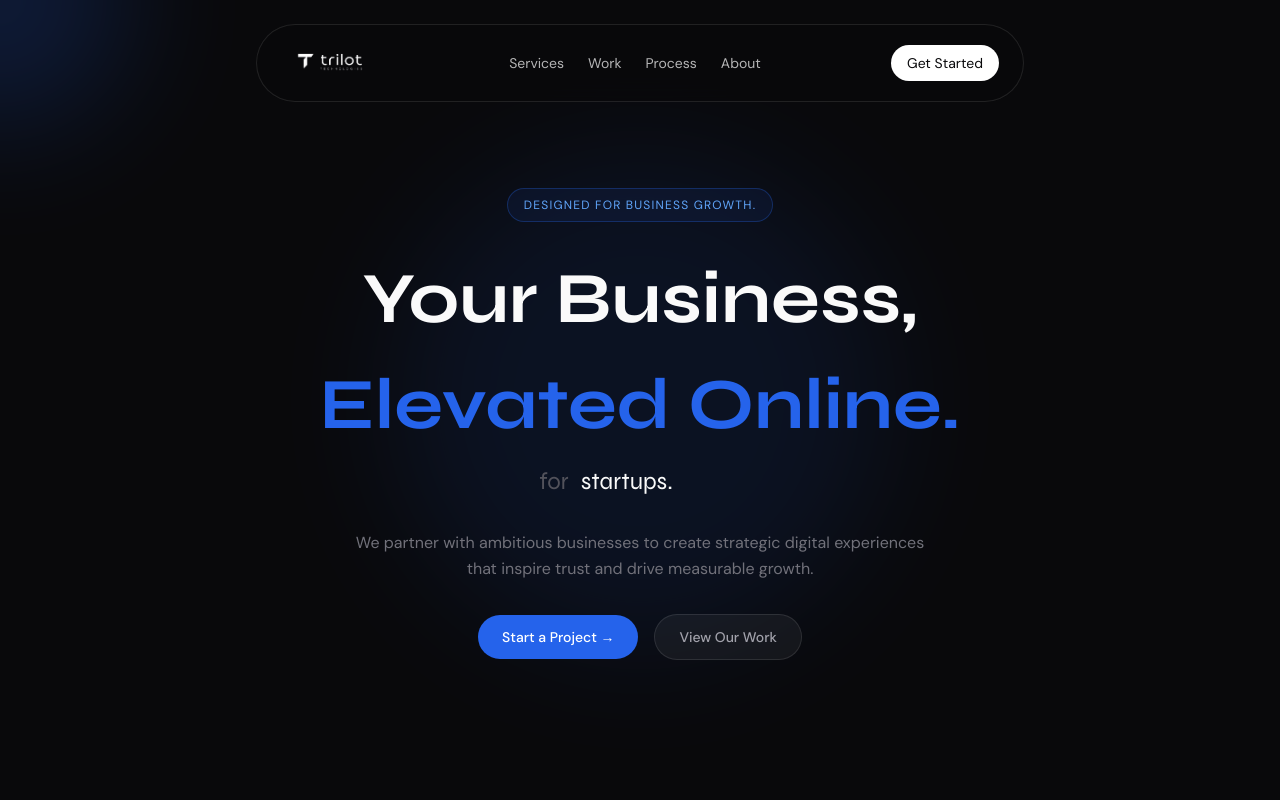
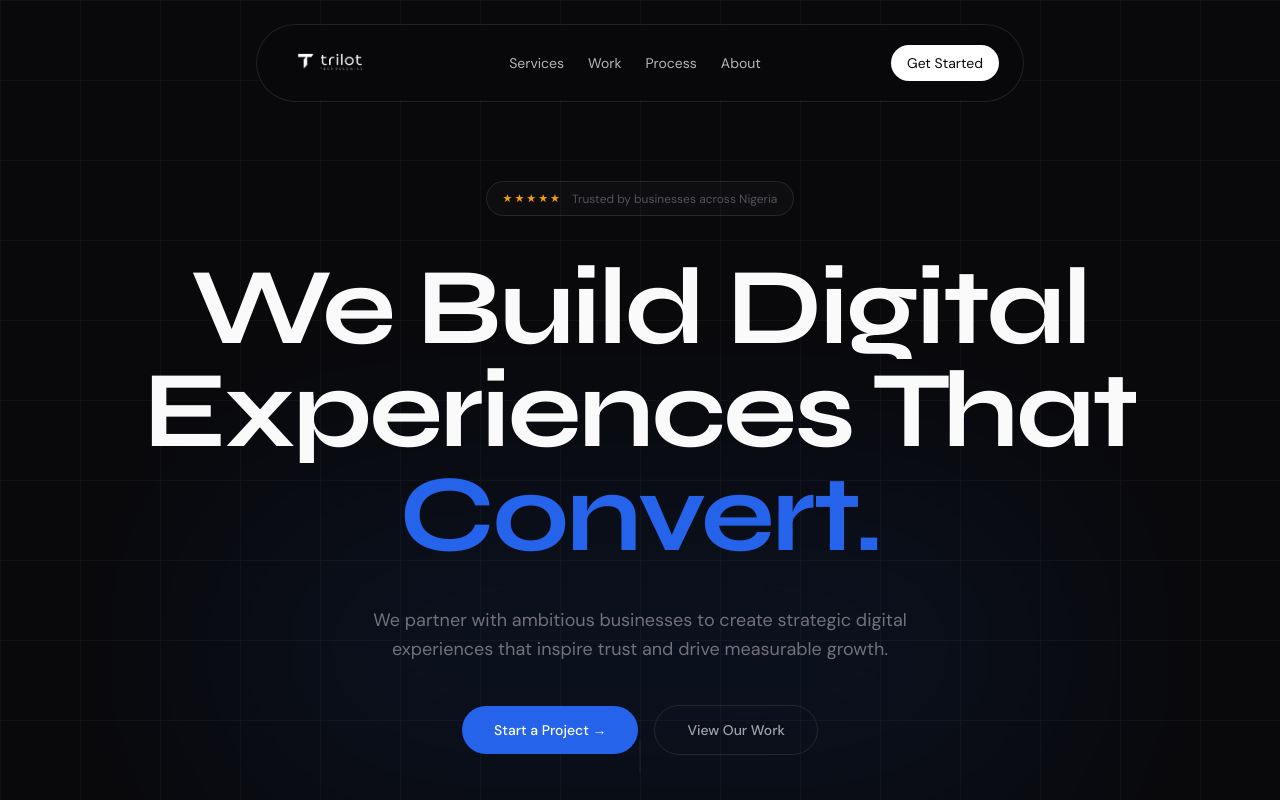
Before and after one commit to NemoCode-3011/trilot-technologies, a React (Vite) app: page / in a window 1280 px wide. Shown: the top 800 px of the page. Built offline with nearby package versions, Linux system fonts and the light colour scheme.

Commit message:
feat: Add SmoothScroll component and integrate into App; update dependencies

```diff
--- a/package.json
+++ b/package.json
@@ -12,6 +12,7 @@
   "dependencies": {
     "@tailwindcss/vite": "^4.3.3",
     "i": "^0.3.7",
+    "lenis": "^1.3.25",
     "lucide-react": "^1.25.0",
     "motion": "^12.42.2",
     "npm": "^11.18.0",
--- a/src/App.tsx
+++ b/src/App.tsx
@@ -10,6 +10,7 @@ import LoadingScreen from "./components/LoadingScreen";
 import ContactModal from "./components/ContactModal";
 import Scrolltotop from "./components/ScrollToTop";
 import { useState } from "react";
+import SmoothScroll from "./components/SmoothScroll"
 
 function App() {
   const [modalOpen, setModalOpen] = useState(false);
@@ -18,6 +19,7 @@ function App() {
     <BrowserRouter>
       <LoadingScreen />
       <Scrolltotop />
+       <SmoothScroll>
       <ContactModal isOpen={modalOpen} onClose={() => setModalOpen(false)} />
       <Navbar onContactClick={() => setModalOpen(true)} />
       <Routes>
@@ -31,6 +33,7 @@ function App() {
         <Route path="/work/arcadia" element={<Arcadia />} />
       </Routes>
       <Footer />
+      </SmoothScroll>
     </BrowserRouter>
   );
 }
--- a/src/components/LoadingScreen.tsx
+++ b/src/components/LoadingScreen.tsx
@@ -11,7 +11,6 @@ const LoadingScreen = () => {
   const intervalRef = useRef<ReturnType<typeof setInterval> | null>(null);
 
   useEffect(() => {
-    // Start typing after T mark draws (1.2s)
     const typingStart = setTimeout(() => {
       let i = 0;
       intervalRef.current = setInterval(() => {
@@ -20,7 +19,6 @@ const LoadingScreen = () => {
           i++;
         } else {
           if (intervalRef.current) clearInterval(intervalRef.current);
-          // Show "technologies" after typing done
           setTimeout(() => setShowTech(true), 400);
         }
       }, 120);
--- /dev/null
+++ b/src/components/SmoothScroll.tsx
@@ -0,0 +1,21 @@
+import { useEffect, type ReactNode } from "react";
+import Lenis from "lenis";
+
+export default function SmoothScroll({ children }: { children: ReactNode }) {
+  useEffect(() => {
+    const lenis = new Lenis({
+      duration: 1.1,
+      easing: (t) => 1 - Math.pow(1 - t, 3),
+    });
+
+    function raf(time: number) {
+      lenis.raf(time);
+      requestAnimationFrame(raf);
+    }
+    requestAnimationFrame(raf);
+
+    return () => lenis.destroy();
+  }, []);
+
+  return <>{children}</>;
+}
--- a/src/sections/Hero.tsx
+++ b/src/sections/Hero.tsx
@@ -1,138 +1,85 @@
 import { useState, useEffect } from "react";
-import { motion, AnimatePresence } from "motion/react";
+import { motion } from "motion/react";
+import { Link } from "react-router-dom";
 
-const rotatingWords = [
-  "restaurants.",
-  "barbershops.",
-  "real estate.",
-  "startups.",
-  "businesses.",
-];
+const headline = ["We Build Digital", "Experiences That", "Convert."];
 
 const Hero = ({ onContactClick }: { onContactClick: () => void }) => {
   const [mounted, setMounted] = useState(false);
-  const [wordIndex, setWordIndex] = useState(0);
 
   useEffect(() => {
-    const timer = setTimeout(() => setMounted(true), 500);
-    return () => clearTimeout(timer);
-  }, []);
-
-  useEffect(() => {
-    const interval = setInterval(() => {
-      setWordIndex((prev) => (prev + 1) % rotatingWords.length);
-    }, 2000);
-    return () => clearInterval(interval);
-  }, []);
-
-  const [mousePosition, setMousePosition] = useState({ x: 0, y: 0 });
-
-  useEffect(() => {
-    const handleMouseMove = (e: MouseEvent) => {
-      setMousePosition({ x: e.clientX, y: e.clientY });
-    };
-    window.addEventListener("mousemove", handleMouseMove);
-    return () => window.removeEventListener("mousemove", handleMouseMove);
-  }, []);
+    const timer = setTimeout(() => setMounted(true), 5000);
+    return () => clearTimeout(timer)
+    setMounted(true);
+    console.log(mounted);
+  }, [mounted]);
 
   return (
     <section
       id="hero"
-      className="relative h-screen min-h-175 flex items-center justify-center overflow-hidden"
+      className="relative min-h-screen flex flex-col items-center justify-center overflow-hidden px-6"
       style={{ backgroundColor: "#09090B" }}
     >
-      {/* Cursor glow */}
-      <motion.div
-        className="absolute w-64 h-64 rounded-full pointer-events-none blur-3xl opacity-20"
+      <div
+        className="absolute inset-0 opacity-[0.03]"
         style={{
-          backgroundColor: "#2563EB",
-          left: mousePosition.x - 128,
-          top: mousePosition.y - 128,
+          backgroundImage: `linear-gradient(#ffffff 1px, transparent 1px), linear-gradient(90deg, #ffffff 1px, transparent 1px)`,
+          backgroundSize: "80px 80px",
         }}
-        animate={{
-          left: mousePosition.x - 128,
-          top: mousePosition.y - 128,
-        }}
-        transition={{ type: "spring", damping: 30, stiffness: 200 }}
       />
-      {/* Blue glow */}
       <div
-        className="absolute top-1/2 left-1/2 -translate-x-1/2 -translate-y-1/2 w-125 h-125 rounded-full opacity-10 blur-3xl pointer-events-none"
+        className="absolute bottom-0 left-1/2 -translate-x-1/2 w-200 h-75 blur-[120px] opacity-10 pointer-events-none"
         style={{ backgroundColor: "#2563EB" }}
       />
-
-      <div className="relative z-10 max-w-4xl mx-auto px-6 text-center flex flex-col items-center gap-8 pt-32 pb-20">
-        {/* Badge */}
+      <div className="relative z-10 max-w-6xl mx-auto w-full flex flex-col items-center text-center gap-10 pt-24">
         <motion.div
           initial={{ opacity: 0, y: 10 }}
           animate={mounted ? { opacity: 1, y: 0 } : {}}
           transition={{ duration: 0.5, delay: 0.1 }}
-          className="flex items-center gap-2 px-4 py-2 rounded-full border text-xs uppercase tracking-widest"
+          className="flex items-center gap-3 px-4 py-2 rounded-full border mt-10"
           style={{
-            borderColor: "rgba(37, 99, 235, 0.3)",
-            backgroundColor: "rgba(37, 99, 235, 0.08)",
-            color: "#60A5FA",
+            borderColor: "#27272A",
+            backgroundColor: "rgba(255,255,255,0.02)",
           }}
         >
-          Designed for Business Growth.
+          <div className="flex items-center gap-0.5">
+            {[...Array(5)].map((_, i) => (
+              <span key={i} style={{ color: "#F59E0B", fontSize: "11px" }}>
+                ★
+              </span>
+            ))}
+          </div>
+          <span className="text-xs" style={{ color: "#52525B" }}>
+            Trusted by businesses across Nigeria
+          </span>
         </motion.div>
-
-        {/* Headline */}
-        <div className="flex flex-col items-center gap-4">
-          {/* Instead of y: "100%" use opacity + y */}
+        <div className="flex flex-col items-center gap-0">
+          {headline.map((line, i) => (
+            <div key={line} className="overflow-hidden">
               <motion.h1
-            initial={{ opacity: 0, y: 30 }}
-            animate={mounted ? { opacity: 1, y: 0 } : {}}
-            transition={{ duration: 0.7, delay: 0.2, ease: "easeOut" }}
-            className="text-5xl md:text-6xl lg:text-7xl font-heading font-bold leading-tight"
-            style={{ color: "#FAFAFA" }}
+                initial={{ y: "100%" }}
+                animate={mounted ? { y: 0 } : {}}
+                transition={{
+                  duration: 0.9,
+                  delay: 0.2 + i * 0.12,
+                  ease: "easeOut",
+                }}
+                className="font-heading font-bold leading-[0.95] tracking-tight"
+                style={{
+                  fontSize: "clamp(52px, 8.5vw, 130px)",
+                  color: i === headline.length - 1 ? "#2563EB" : "#FAFAFA",
+                }}
               >
-            Your Business,
+                {line}
               </motion.h1>
-
-          <motion.h1
-            initial={{ opacity: 0, y: 30 }}
-            animate={mounted ? { opacity: 1, y: 0 } : {}}
-            transition={{ duration: 0.7, delay: 0.35, ease: "easeOut" }}
-            className="text-5xl md:text-6xl lg:text-7xl font-heading font-bold leading-tight"
-            style={{ color: "#2563EB" }}
-          >
-            Elevated Online.
-          </motion.h1>
-
-          {/* Rotating words line */}
-          <motion.div
-            initial={{ opacity: 0 }}
-            animate={mounted ? { opacity: 1 } : {}}
-            transition={{ duration: 0.5, delay: 0.6 }}
-            className="flex items-center gap-3 text-3xl md:text-2xl font-heading"
-            style={{ color: "#52525B" }}
-          >
-            <span>for</span>
-            <div className="relative h-8   w-40 text-left">
-              <AnimatePresence mode="wait">
-                <motion.span
-                  key={wordIndex}
-                  initial={{ y: "100%", opacity: 0 }}
-                  animate={{ y: 0, opacity: 1 }}
-                  exit={{ y: "-100%", opacity: 0 }}
-                  transition={{ duration: 0.3, ease: "easeInOut" }}
-                  className="absolute"
-                  style={{ color: "#FAFAFA" }}
-                >
-                  {rotatingWords[wordIndex]}
-                </motion.span>
-              </AnimatePresence>
             </div>
-          </motion.div>
+          ))}
         </div>
-
-        {/* Subtext */}
         <motion.p
           initial={{ opacity: 0, y: 20 }}
           animate={mounted ? { opacity: 1, y: 0 } : {}}
           transition={{ duration: 0.6, delay: 0.7 }}
-          className="text-base leading-relaxed max-w-xl"
+          className="text-base md:text-lg leading-relaxed max-w-xl"
           style={{ color: "#71717A" }}
         >
           We partner with ambitious businesses to create strategic digital
@@ -144,32 +91,47 @@ const Hero = ({ onContactClick }: { onContactClick: () => void }) => {
           initial={{ opacity: 0, y: 20 }}
           animate={mounted ? { opacity: 1, y: 0 } : {}}
           transition={{ duration: 0.6, delay: 0.9 }}
-          className="flex flex-col sm:flex-row items-center gap-4 w-full sm:w-auto"
+          className="flex flex-col sm:flex-row items-center gap-4"
         >
           <motion.button
             onClick={onContactClick}
             whileHover={{ scale: 1.02 }}
             whileTap={{ scale: 0.98 }}
-            className="w-full sm:w-auto px-6 py-3 rounded-full text-sm font-medium text-white text-center cursor-pointer"
+            className="px-8 py-3.5 rounded-full text-sm font-medium text-white cursor-pointer"
             style={{ backgroundColor: "#2563EB" }}
           >
             Start a Project →
           </motion.button>
-          <motion.a
-            href="#portfolio"
-            whileHover={{ scale: 1.02 }}
-            whileTap={{ scale: 0.98 }}
-            className="w-full sm:w-auto px-6 py-3 rounded-full text-sm font-medium border text-center"
+          <motion.div whileHover={{ scale: 1.02 }} whileTap={{ scale: 0.98 }}>
+            <Link
+              to="/work"
+              className="px-8 py-3.5 rounded-full text-sm font-medium border block"
               style={{
-              borderColor: "rgba(255,255,255,0.1)",
+                borderColor: "#27272A",
                 color: "#A1A1AA",
-              backgroundColor: "rgba(255,255,255,0.05)",
+                backgroundColor: "transparent",
               }}
             >
               View Our Work
-          </motion.a>
+            </Link>
+          </motion.div>
         </motion.div>
       </div>
+
+      {/* Scroll indicator */}
+      <motion.div
+        initial={{ opacity: 0 }}
+        animate={mounted ? { opacity: 1 } : {}}
+        transition={{ duration: 0.6, delay: 1.5 }}
+        className="absolute bottom-8 left-1/2 -translate-x-1/2 flex flex-col items-center gap-2"
+      >
+        <motion.div
+          animate={{ y: [0, 6, 0] }}
+          transition={{ duration: 1.5, repeat: Infinity }}
+          className="w-px h-8"
+          style={{ backgroundColor: "#27272A" }}
+        />
+      </motion.div>
     </section>
   );
 };
```
Also changed, not shown: 1 other file (tests, documents, lock files or other folders). Lines whose indentation alone changed are shown as unchanged.
